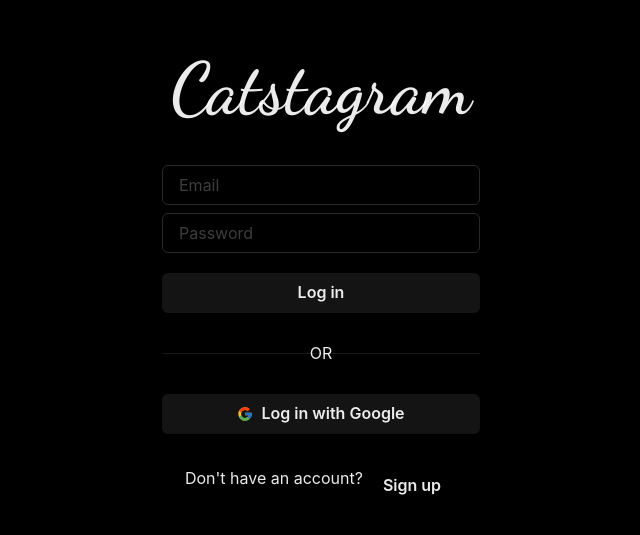
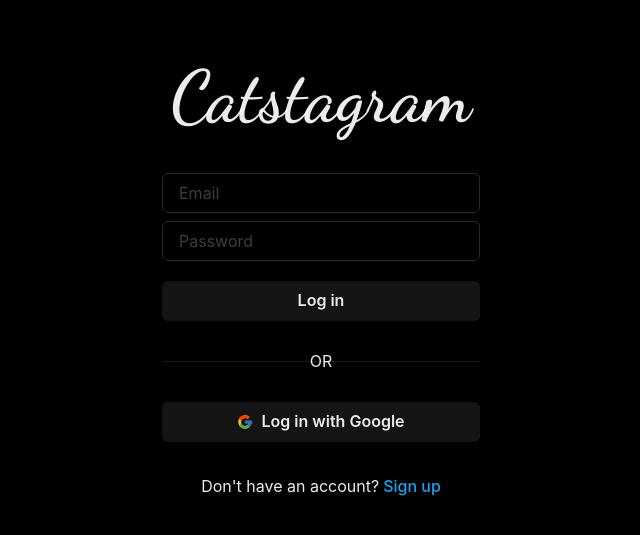
Before and after one commit to beescuit9510/catsta, a React (Vite) app: page /auth in a window 1280 px wide. Shown: the part 111-646 px from the top of the page, without its empty margins (319-959 px from the left). Built offline with nearby package versions, Linux system fonts and the light colour scheme; no server answers; a web font is replaced by a local one.

Commit message:
fix: add missed file

```diff
--- a/src/main.tsx
+++ b/src/main.tsx
@@ -19,6 +19,14 @@ const theme = extendTheme({
           _hover: {
             color: 'twitter.700',
           },
+        }),
+        'go-link-light': (props: ButtonProps) => ({
+          ...theme.components.Button.variants.link(props),
+          color: 'twitter.500',
+          _hover: {
+            color: 'twitter.700',
+          },
+          fontWeight: '500',
         }),
 
         post: (props: ButtonProps) => ({
```
